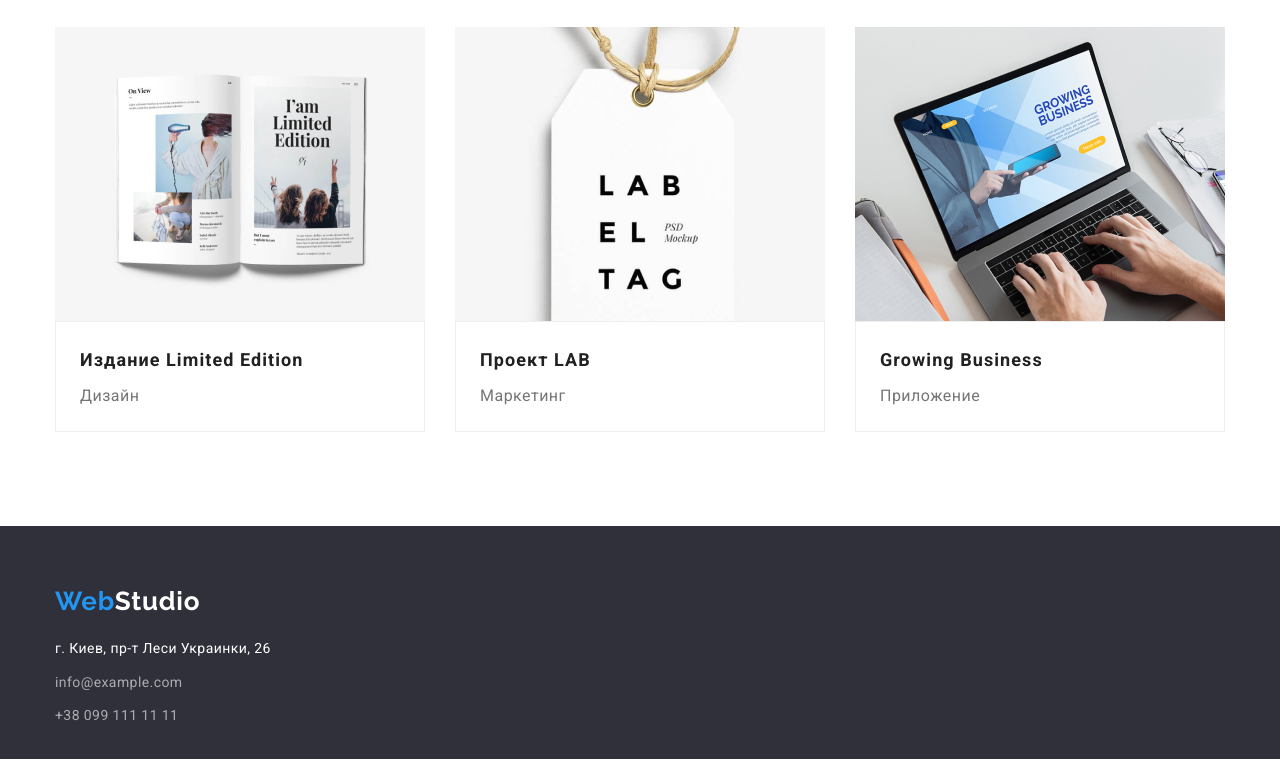
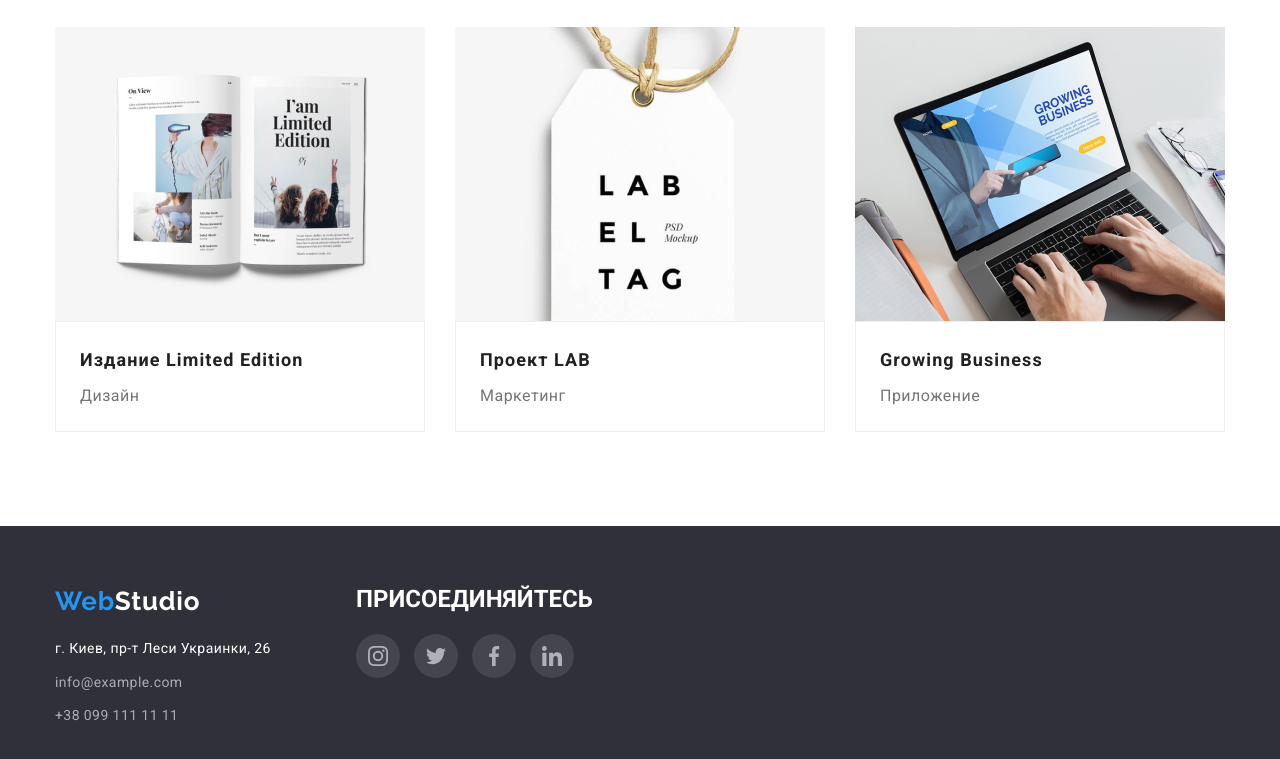
Before and after one commit to Lawyer0901/goit-markup-hw-04, a plain HTML site: page portfolio.html in a window 1280 px wide. Shown: the part 1105-1864 px from the top of the page. Drawn offline with nearby package versions, Linux system fonts and the light colour scheme.

Commit message:
finished all

```diff
--- a/css/styles.css
+++ b/css/styles.css
@@ -254,12 +254,17 @@ ul {
 }
 
 /* OUR TEAM */
+
 .section-ourteam {
   display: flex;
   justify-content: space-between;
 }
 .team-item {
   background-color: #ffffff;
+  border-bottom-left-radius: 4px;
+  border-bottom-right-radius: 4px;
+  box-shadow: 0px 1px 3px rgba(0, 0, 0, 0.12), 0px 1px 1px rgba(0, 0, 0, 0.14),
+    0px 2px 1px rgba(0, 0, 0, 0.2);
 }
 .our-team {
   background-color: #f5f4fa;
@@ -384,11 +389,10 @@ ul {
 
 .adress-container {
   width: 231px;
-  outline: 1px solid tomato;
 }
 .footer-container {
   max-width: 300px;
-  outline: 1px solid tomato;
+
   margin-left: 70px;
 }
 .flex-footer {
@@ -465,6 +469,10 @@ ul {
 .content-item {
   margin: 15px;
 }
+.content-item:hover {
+  box-shadow: 0px 1px 1px rgba(0, 0, 0, 0.12), 0px 4px 4px rgba(0, 0, 0, 0.06),
+    1px 4px 6px rgba(0, 0, 0, 0.16);
+}
 
 .title-text {
   border: 1px solid #eeeeee;
--- a/portfolio.html
+++ b/portfolio.html
@@ -40,12 +40,20 @@
         </nav>
         <ul class="navigation-auth">
           <li class="navigation-item">
-            <a class="auth-link" href="mailto:info@devstudio.com"
-              >info@devstudio.com</a
+            <a class="auth-link" href="mailto:info@devstudio.com">
+              <svg class="mail-icon" width="16" height="12">
+                <use class="mail-icon" href="./images/icon.svg#icon-mail"></use>
+              </svg>
+              info@devstudio.com</a
             >
           </li>
           <li class="navigation-item">
-            <a class="auth-link" href="tel:+380961111111">+380961111111</a>
+            <a class="auth-link" href="tel:+380961111111"
+              ><svg class="tel-icon" width="10" height="16">
+                <use href="./images/icon.svg#icon-smartphone"></use>
+              </svg>
+              +380961111111</a
+            >
           </li>
         </ul>
       </div>
@@ -207,9 +215,11 @@
     <!-- FOOTER -->
     <footer class="footer">
       <div class="container">
+        <div class="flex-footer">
+          <div class="adress-container">
             <a class="logo logo-footer" href="#"
-          ><span class="logo-web">Web</span>Studio</a
-        >
+              ><span class="logo-web">Web</span>Studio
+            </a>
             <address class="adress">г. Киев, пр-т Леси Украинки, 26</address>
             <ul class="navigation-auth navigation-footer">
               <li class="footer-item">
@@ -224,6 +234,55 @@
               </li>
             </ul>
           </div>
+
+          <div class="footer-container">
+            <h2 class="title-footer">присоединяйтесь</h2>
+            <a class="footer-link" href="#"
+              ><svg class="icon-footer">
+                <use
+                  x="12"
+                  y="12"
+                  href="./images/icon.svg#icon-instagram"
+                  width="20"
+                  height="20"
+                ></use>
+              </svg>
+            </a>
+            <a class="footer-link" href="#">
+              <svg class="icon-footer">
+                <use
+                  x="12"
+                  y="12"
+                  href="./images/icon.svg#icon-twitter"
+                  width="20"
+                  height="20"
+                ></use>
+              </svg>
+            </a>
+            <a class="footer-link" href="#"
+              ><svg class="icon-footer">
+                <use
+                  x="12"
+                  y="12"
+                  href="./images/icon.svg#icon-facebook"
+                  width="20"
+                  height="20"
+                ></use></svg
+            ></a>
+            <a class="footer-link" href="#">
+              <svg class="icon-footer">
+                <use
+                  x="12"
+                  y="12"
+                  href="./images/icon.svg#icon-linkedin"
+                  width="20"
+                  height="20"
+                ></use>
+              </svg>
+            </a>
+          </div>
+        </div>
+      </div>
     </footer>
   </body>
 </html>
```
Lines whose indentation alone changed are shown as unchanged.
